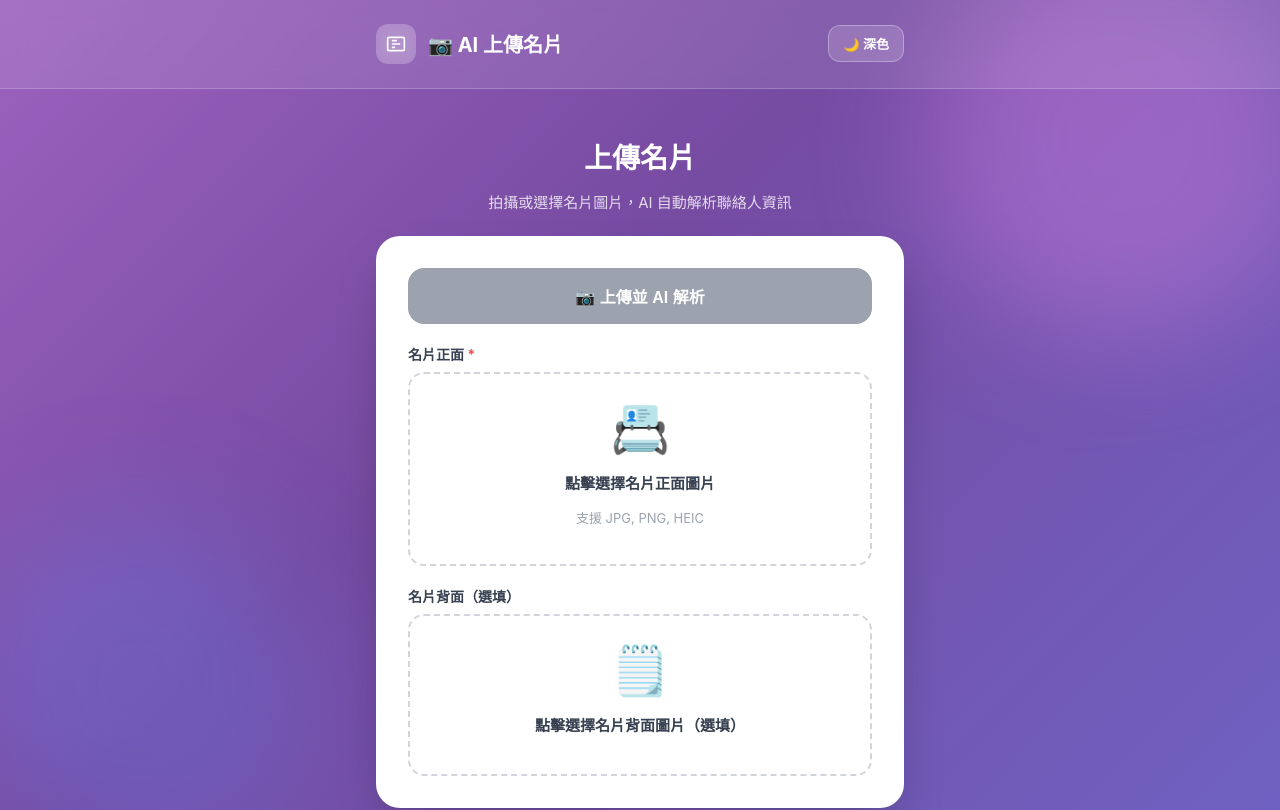
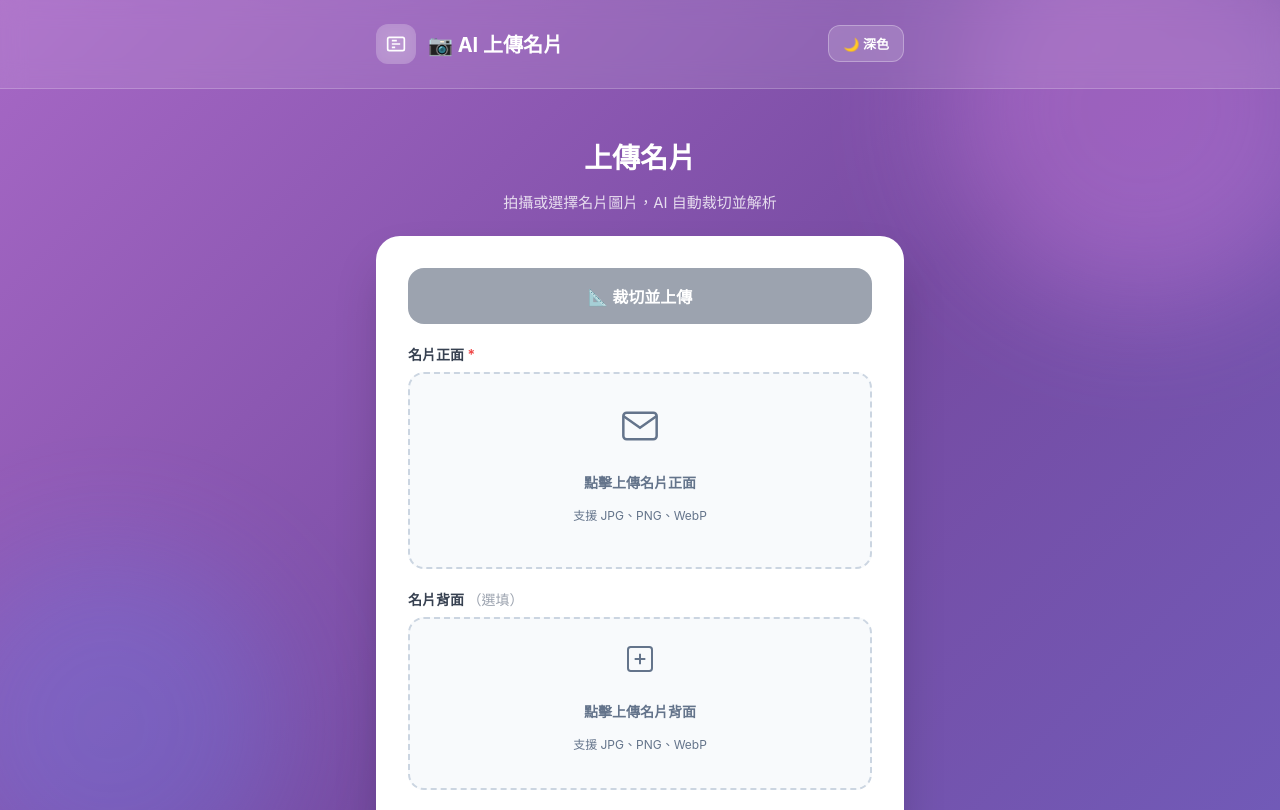
Before and after one commit to yuang093/smartcard-db, a Next.js app in the folder frontend/: page /cards/upload in a window 1280 px wide. Shown: the top 810 px of the page. Built offline with nearby package versions, Linux system fonts and the light colour scheme.

Commit message:
feat(upload): 新增名片裁切功能 — Canvas拖曳選取 + 自動偵測邊緣 + 800px壓縮

```diff
--- a/frontend/app/cards/upload/page.tsx
+++ b/frontend/app/cards/upload/page.tsx
@@ -1,10 +1,23 @@
 'use client';
 
-import { useState, useRef } from "react";
+import { useState, useRef, useEffect } from "react";
 import { useRouter } from "next/navigation";
 import toast, { Toaster } from "react-hot-toast";
 import type { CardUploadResponse } from "@/types";
 import ThemeToggle from "@/components/ThemeToggle";
+
+interface CropArea {
+  x: number;
+  y: number;
+  width: number;
+  height: number;
+}
+
+interface ImagePreview {
+  file: File | null;
+  preview: string | null;
+  cropped: Blob | null;
+}
 
 async function compressImage(file: File, maxSizeBytes: number = 500 * 1024): Promise<File> {
   return new Promise((resolve, reject) => {
@@ -51,6 +64,163 @@ async function compressImage(file: File, maxSizeBytes: number = 500 * 1024): Pro
   });
 }
 
+async function cropAndResizeImage(
+  fileOrBlob: File | Blob,
+  crop: CropArea,
+  targetWidth: number = 800
+): Promise<Blob> {
+  return new Promise((resolve, reject) => {
+    const img = new Image();
+    const url = URL.createObjectURL(fileOrBlob);
+    img.onload = () => {
+      URL.revokeObjectURL(url);
+      const scale = targetWidth / crop.width;
+      const targetHeight = Math.round(crop.height * scale);
+      const canvas = document.createElement('canvas');
+      canvas.width = targetWidth;
+      canvas.height = targetHeight;
+      const ctx = canvas.getContext('2d')!;
+      ctx.drawImage(img, crop.x, crop.y, crop.width, crop.height, 0, 0, targetWidth, targetHeight);
+      canvas.toBlob((blob) => {
+        if (blob) resolve(blob);
+        else reject(new Error('Canvas toBlob failed'));
+      }, 'image/jpeg', 0.85);
+    };
+    img.onerror = () => { URL.revokeObjectURL(url); reject(new Error('Failed to load image')); };
+    img.src = url;
+  });
+}
+
+function autoDetectCrop(width: number, height: number): CropArea {
+  const padding = Math.round(Math.min(width, height) * 0.05);
+  return {
+    x: padding,
+    y: padding,
+    width: width - padding * 2,
+    height: height - padding * 2,
+  };
+}
+
+interface CropCanvasProps {
+  src: string;
+  crop: CropArea;
+  onCropChange: (c: CropArea) => void;
+  label: string;
+}
+
+function CropCanvas({ src, crop, onCropChange, label }: CropCanvasProps) {
+  const canvasRef = useRef<HTMLCanvasElement>(null);
+  const containerRef = useRef<HTMLDivElement>(null);
+  const [dragging, setDragging] = useState(false);
+  const [dragStart, setDragStart] = useState({ x: 0, y: 0 });
+
+  useEffect(() => {
+    const canvas = canvasRef.current;
+    const container = containerRef.current;
+    if (!canvas || !container) return;
+    const ctx = canvas.getContext('2d')!;
+    const img = new Image();
+    img.onload = () => {
+      const displayWidth = container.clientWidth;
+      const scale = displayWidth / img.width;
+      const displayHeight = img.height * scale;
+      canvas.width = displayWidth;
+      canvas.height = displayHeight;
+      ctx.clearRect(0, 0, canvas.width, canvas.height);
+      ctx.drawImage(img, 0, 0, displayWidth, displayHeight);
+      const cx = crop.x * scale;
+      const cy = crop.y * scale;
+      const cw = crop.width * scale;
+      const ch = crop.height * scale;
+      ctx.strokeStyle = '#667EEA';
+      ctx.lineWidth = 2;
+      ctx.setLineDash([5, 3]);
+      ctx.strokeRect(cx, cy, cw, ch);
+      ctx.setLineDash([]);
+      ctx.fillStyle = 'rgba(102,126,234,0.15)';
+      ctx.fillRect(cx, cy, cw, ch);
+    };
+    img.src = src;
+  }, [src, crop]);
+
+  function getCropFromEvent(e: React.MouseEvent<HTMLCanvasElement>) {
+    const container = containerRef.current;
+    if (!container) return crop;
+    const rect = container.getBoundingClientRect();
+    const scaleX = 1;
+    const scaleY = 1;
+    const x = (e.clientX - rect.left) * scaleX;
+    const y = (e.clientY - rect.top) * scaleY;
+    return { x, y, width: crop.width, height: crop.height };
+  }
+
+  return (
+    <div style={{ marginBottom: '1rem' }}>
+      <p style={{ fontSize: '0.8rem', fontWeight: '600', color: '#667EEA', marginBottom: '0.5rem' }}>
+        {label} — 拖曳選取裁切範圍
+      </p>
+      <div ref={containerRef} style={{ position: 'relative', borderRadius: '0.75rem', overflow: 'hidden', border: '2px solid #667EEA', cursor: 'crosshair' }}>
+        <canvas
+          ref={canvasRef}
+          style={{ display: 'block', width: '100%' }}
+          onMouseDown={(e) => {
+            const ev = e as unknown as React.MouseEvent<HTMLCanvasElement>;
+            setDragging(true);
+            setDragStart({ x: ev.clientX, y: ev.clientY });
+          }}
+          onMouseMove={(e) => {
+            if (!dragging) return;
+            const ev = e as unknown as React.MouseEvent<HTMLCanvasElement>;
+            const container = containerRef.current;
+            if (!container) return;
+            const img = new window.Image();
+            img.src = src;
+            const rect = container.getBoundingClientRect();
+            const scaleX = img.width / rect.width;
+            const scaleY = img.height / rect.height;
+            const rawX = (ev.clientX - rect.left);
+            const rawY = (ev.clientY - rect.top);
+            const rawW = Math.abs(ev.clientX - (dragStart.x));
+            const rawH = Math.abs(ev.clientY - (dragStart.y));
+            onCropChange({
+              x: Math.max(0, Math.min(crop.x, rawX * scaleX)),
+              y: Math.max(0, Math.min(crop.y, rawY * scaleY)),
+              width: Math.min(img.width - crop.x, rawW * scaleX),
+              height: Math.min(img.height - crop.y, rawH * scaleY),
+            });
+          }}
+          onMouseUp={() => setDragging(false)}
+          onMouseLeave={() => setDragging(false)}
+        />
+      </div>
+      <div style={{ display: 'flex', gap: '0.5rem', marginTop: '0.5rem' }}>
+        <button
+          type="button"
+          onClick={() => {
+            const img = new window.Image();
+            img.src = src;
+            onCropChange(autoDetectCrop(img.width, img.height));
+          }}
+          style={{ flex: 1, padding: '0.5rem', fontSize: '0.8rem', borderRadius: '0.5rem', border: '1px solid #667EEA', background: '#EEF2FF', color: '#667EEA', cursor: 'pointer', fontWeight: '600' }}
+        >
+          🔄 自動偵測
+        </button>
+        <button
+          type="button"
+          onClick={() => {
+            const img = new window.Image();
+            img.src = src;
+            onCropChange({ x: 0, y: 0, width: img.width, height: img.height });
+          }}
+          style={{ flex: 1, padding: '0.5rem', fontSize: '0.8rem', borderRadius: '0.5rem', border: '1px solid #9CA3AF', background: 'white', color: '#6B7280', cursor: 'pointer', fontWeight: '600' }}
+        >
+          顯示全部
+        </button>
+      </div>
+    </div>
+  );
+}
+
 interface ParsedCard {
   name?: string | null;
   company?: string | null;
@@ -72,57 +242,75 @@ export default function UploadPage() {
   const frontInputRef = useRef<HTMLInputElement>(null);
   const backInputRef = useRef<HTMLInputElement>(null);
 
-  const [frontFile, setFrontFile] = useState<File | null>(null);
-  const [backFile, setBackFile] = useState<File | null>(null);
-  const [frontPreview, setFrontPreview] = useState<string | null>(null);
-  const [backPreview, setBackPreview] = useState<string | null>(null);
+  const [frontImg, setFrontImg] = useState<ImagePreview>({ file: null, preview: null, cropped: null });
+  const [backImg, setBackImg] = useState<ImagePreview>({ file: null, preview: null, cropped: null });
+  const [frontCrop, setFrontCrop] = useState<CropArea | null>(null);
+  const [backCrop, setBackCrop] = useState<CropArea | null>(null);
   const [loading, setLoading] = useState(false);
   const [error, setError] = useState("");
 
   function handleFrontChange(e: React.ChangeEvent<HTMLInputElement>) {
     const file = e.target.files?.[0];
     if (!file) return;
-    setFrontFile(file);
-    setFrontPreview(URL.createObjectURL(file));
+    const preview = URL.createObjectURL(file);
+    const img = new Image();
+    img.onload = () => {
+      setFrontCrop(autoDetectCrop(img.width, img.height));
+    };
+    img.src = preview;
+    setFrontImg({ file, preview, cropped: null });
     setError("");
   }
 
   function handleBackChange(e: React.ChangeEvent<HTMLInputElement>) {
     const file = e.target.files?.[0];
     if (!file) return;
-    setBackFile(file);
-    setBackPreview(URL.createObjectURL(file));
+    const preview = URL.createObjectURL(file);
+    const img = new Image();
+    img.onload = () => {
+      setBackCrop(autoDetectCrop(img.width, img.height));
+    };
+    img.src = preview;
+    setBackImg({ file, preview, cropped: null });
   }
 
   function clearBack() {
-    setBackFile(null);
-    setBackPreview(null);
+    setBackImg({ file: null, preview: null, cropped: null });
+    setBackCrop(null);
     if (backInputRef.current) backInputRef.current.value = "";
   }
 
-  async function handleSubmit(e: React.FormEvent) {
-    e.preventDefault();
-    if (!frontFile) {
-      toast.error("請選擇名片正面圖片");
-      return;
+  async function handleCropAndUpload() {
+    if (!frontImg.file || !frontImg.preview) return;
+
+    setLoading(true);
+    toast.loading("📐 裁切影像中...", { id: "upload-toast", duration: 999999 });
+
+    try {
+      let frontBlob: Blob;
+      if (frontCrop) {
+        frontBlob = await cropAndResizeImage(frontImg.file, frontCrop, 800);
+      } else {
+        const comp = await compressImage(frontImg.file, 500 * 1024);
+        frontBlob = comp;
       }
 
-    setLoading(true);
+      let backBlob: Blob | null = null;
+      if (backImg.file && backImg.preview && backCrop) {
+        backBlob = await cropAndResizeImage(backImg.file, backCrop, 800);
+      } else if (backImg.file) {
+        const comp = await compressImage(backImg.file, 500 * 1024);
+        backBlob = comp;
+      }
+
+      toast.dismiss("upload-toast");
       toast.loading("📤 上傳中，請稍候...", { id: "upload-toast", duration: 999999 });
 
-    try {
-      let frontToSend = frontFile;
-      let backToSend = backFile;
-      try {
-        frontToSend = await compressImage(frontFile, 500 * 1024);
-        if (backFile) backToSend = await compressImage(backFile, 500 * 1024);
-      } catch (cmpErr) {
-        console.warn("Compression failed:", cmpErr);
+      const formData = new FormData();
+      formData.append("front", new File([frontBlob], "front.jpg", { type: 'image/jpeg' }));
+      if (backBlob) {
+        formData.append("back", new File([backBlob], "back.jpg", { type: 'image/jpeg' }));
       }
-
-      const formData = new FormData();
-      formData.append("front", frontToSend);
-      if (backToSend) formData.append("back", backToSend);
 
       const token = localStorage.getItem("smartcard_auth")
         ? JSON.parse(localStorage.getItem("smartcard_auth")!).token
@@ -157,17 +345,14 @@ export default function UploadPage() {
         throw new Error("AI 辨識失敗：" + parsed._parse_error);
       }
 
-      const frontPreviewUrl = frontPreview || URL.createObjectURL(frontFile);
-      const backPreviewUrl = backFile ? (backPreview || URL.createObjectURL(backFile)) : null;
-
       sessionStorage.setItem(
         "parsed_card",
         JSON.stringify({
           ...parsed,
           front_image_url: data.front_image_url,
           back_image_url: data.back_image_url,
-          _front_preview: frontPreviewUrl,
-          _back_preview: backPreviewUrl,
+          _front_preview: frontImg.preview,
+          _back_preview: backImg.preview,
         })
       );
 
@@ -212,125 +397,170 @@ export default function UploadPage() {
         {/* Header text */}
         <div style={{ textAlign: 'center', marginBottom: '1.5rem' }}>
           <h2 style={{ fontSize: '1.75rem', fontWeight: '700', color: 'white', marginBottom: '0.5rem' }}>上傳名片</h2>
-          <p style={{ color: 'rgba(255,255,255,0.8)', fontSize: '0.9375rem' }}>拍攝或選擇名片圖片，AI 自動解析聯絡人資訊</p>
+          <p style={{ color: 'rgba(255,255,255,0.8)', fontSize: '0.9375rem' }}>拍攝或選擇名片圖片，AI 自動裁切並解析</p>
         </div>
 
         {/* Upload Card */}
         <div style={{ background: 'white', borderRadius: '1.5rem', boxShadow: '0 25px 50px -12px rgba(0,0,0,0.25)', padding: '2rem', position: 'relative', zIndex: 1, animation: 'slideUp 0.4s ease-out' }}>
-          <form onSubmit={handleSubmit} style={{ display: 'flex', flexDirection: 'column', gap: '1.25rem' }}>
           {/* Submit Button */}
           <button
-              type="submit"
-              disabled={!frontFile || loading}
+            type="button"
+            onClick={handleCropAndUpload}
+            disabled={!frontImg.file || loading}
             style={{
               width: '100%',
+              marginBottom: '1.25rem',
               padding: '1rem',
-                background: !frontFile || loading ? '#9CA3AF' : 'linear-gradient(-45deg, #667eea, #764ba2)',
+              background: !frontImg.file || loading ? '#9CA3AF' : 'linear-gradient(-45deg, #667eea, #764ba2)',
               color: 'white',
               fontWeight: '700',
               fontSize: '1rem',
               borderRadius: '1rem',
               border: 'none',
-                cursor: !frontFile || loading ? 'not-allowed' : 'pointer',
-                boxShadow: !frontFile || loading ? 'none' : '0 4px 15px rgba(102,126,234,0.35)',
+              cursor: !frontImg.file || loading ? 'not-allowed' : 'pointer',
+              boxShadow: !frontImg.file || loading ? 'none' : '0 4px 15px rgba(102,126,234,0.35)',
               transition: 'all 0.3s',
             }}
-              onMouseOver={(e) => { if (frontFile && !loading) { (e.currentTarget as HTMLButtonElement).style.transform = 'translateY(-2px)'; } }}
+            onMouseOver={(e) => { if (frontImg.file && !loading) { (e.currentTarget as HTMLButtonElement).style.transform = 'translateY(-2px)'; } }}
             onMouseOut={(e) => { (e.currentTarget as HTMLButtonElement).style.transform = 'translateY(0)'; }}
           >
-              {loading ? '⏳ AI 辨識中...' : '📷 上傳並 AI 解析'}
+            {loading ? '⏳ 處理中...' : '📐 裁切並上傳'}
           </button>
 
+          {error && (
+            <div style={{ padding: '0.75rem', background: '#FEE2E2', borderRadius: '0.75rem', color: '#991B1B', fontSize: '0.875rem', marginBottom: '1rem', textAlign: 'center' }}>
+              {error}
+            </div>
+          )}
+
           {/* Front Image */}
-            <div>
+          <div style={{ marginBottom: '1.25rem' }}>
             <label style={{ display: 'block', fontSize: '0.875rem', fontWeight: '600', color: '#374151', marginBottom: '0.5rem' }}>
               名片正面 <span style={{ color: '#EF4444' }}>*</span>
             </label>
             <div
               onClick={() => frontInputRef.current?.click()}
               style={{
-                  border: `2px dashed ${frontFile ? '#667eea' : '#d1d5db'}`,
+                border: '2px dashed #CBD5E1',
+                borderRadius: '1rem',
+                padding: '2rem',
+                textAlign: 'center',
+                cursor: 'pointer',
+                transition: 'all 0.2s',
+                background: '#F8FAFC',
+              }}
+              onMouseOver={(e) => { (e.currentTarget as HTMLDivElement).style.borderColor = '#667EEA'; (e.currentTarget as HTMLDivElement).style.background = '#EEF2FF'; }}
+              onMouseOut={(e) => { (e.currentTarget as HTMLDivElement).style.borderColor = '#CBD5E1'; (e.currentTarget as HTMLDivElement).style.background = '#F8FAFC'; }}
+            >
+              {frontImg.preview ? (
+                <CropCanvas
+                  src={frontImg.preview}
+                  crop={frontCrop || { x: 0, y: 0, width: 1, height: 1 }}
+                  onCropChange={setFrontCrop}
+                  label="正面"
+                />
+              ) : (
+                <div style={{ color: '#64748B' }}>
+                  <svg width="40" height="40" viewBox="0 0 24 24" fill="none" stroke="currentColor" strokeWidth="1.5" style={{ margin: '0 auto 0.5rem' }}>
+                    <path d="M4 4h16c1.1 0 2 .9 2 2v12c0 1.1-.9 2-2 2H4c-1.1 0-2-.9-2-2V6c0-1.1.9-2 2-2z"/>
+                    <polyline points="22,6 12,13 2,6"/>
+                  </svg>
+                  <p style={{ fontSize: '0.875rem', fontWeight: '600' }}>點擊上傳名片正面</p>
+                  <p style={{ fontSize: '0.75rem', marginTop: '0.25rem' }}>支援 JPG、PNG、WebP</p>
+                </div>
+              )}
+            </div>
+            <input ref={frontInputRef} type="file" accept="image/*" onChange={handleFrontChange} style={{ display: 'none' }} />
+          </div>
+
+          {/* Back Image */}
+          <div style={{ marginBottom: '1rem' }}>
+            <label style={{ display: 'block', fontSize: '0.875rem', fontWeight: '600', color: '#374151', marginBottom: '0.5rem' }}>
+              名片背面 <span style={{ color: '#9CA3AF', fontWeight: '400' }}>（選填）</span>
+            </label>
+            <div
+              onClick={() => backInputRef.current?.click()}
+              style={{
+                border: '2px dashed #CBD5E1',
                 borderRadius: '1rem',
                 padding: '1.5rem',
                 textAlign: 'center',
                 cursor: 'pointer',
-                  background: frontFile ? 'rgba(102, 126, 234, 0.05)' : 'transparent',
                 transition: 'all 0.2s',
+                background: '#F8FAFC',
               }}
-                onMouseOver={(e) => { (e.currentTarget as HTMLDivElement).style.borderColor = '#667eea'; }}
-                onMouseOut={(e) => { (e.currentTarget as HTMLDivElement).style.borderColor = frontFile ? '#667eea' : '#d1d5db'; }}
+              onMouseOver={(e) => { (e.currentTarget as HTMLDivElement).style.borderColor = '#667EEA'; (e.currentTarget as HTMLDivElement).style.background = '#EEF2FF'; }}
+              onMouseOut={(e) => { (e.currentTarget as HTMLDivElement).style.borderColor = '#CBD5E1'; (e.currentTarget as HTMLDivElement).style.background = '#F8FAFC'; }}
             >
-                <input ref={frontInputRef} type="file" accept="image/*" className="hidden" onChange={handleFrontChange} />
-                {frontPreview ? (
-                  <div style={{ position: 'relative', display: 'inline-block' }}>
-                    <img src={frontPreview} alt="正面預覽" style={{ maxHeight: '12rem', borderRadius: '0.75rem', boxShadow: '0 4px 12px rgba(0,0,0,0.15)' }} />
+              {backImg.preview ? (
+                <CropCanvas
+                  src={backImg.preview}
+                  crop={backCrop || { x: 0, y: 0, width: 1, height: 1 }}
+                  onCropChange={setBackCrop}
+                  label="背面"
+                />
+              ) : (
+                <div style={{ color: '#64748B' }}>
+                  <svg width="32" height="32" viewBox="0 0 24 24" fill="none" stroke="currentColor" strokeWidth="1.5" style={{ margin: '0 auto 0.5rem' }}>
+                    <rect x="3" y="3" width="18" height="18" rx="2"/>
+                    <path d="M12 8v8M8 12h8"/>
+                  </svg>
+                  <p style={{ fontSize: '0.875rem', fontWeight: '600' }}>點擊上傳名片背面</p>
+                  <p style={{ fontSize: '0.75rem', marginTop: '0.25rem' }}>支援 JPG、PNG、WebP</p>
+                </div>
+              )}
+            </div>
+            <input ref={backInputRef} type="file" accept="image/*" onChange={handleBackChange} style={{ display: 'none' }} />
+            {backImg.preview && (
               <button
                 type="button"
-                      onClick={(e) => { e.stopPropagation(); setFrontFile(null); setFrontPreview(null); if (frontInputRef.current) frontInputRef.current.value = ""; }}
-                      style={{ position: 'absolute', top: '-0.5rem', right: '-0.5rem', width: '1.75rem', height: '1.75rem', borderRadius: '50%', background: '#EF4444', color: 'white', border: 'none', cursor: 'pointer', fontSize: '1.125rem', lineHeight: '1', display: 'flex', alignItems: 'center', justifyContent: 'center' }}
+                onClick={clearBack}
+                style={{
+                  marginTop: '0.5rem',
+                  width: '100%',
+                  padding: '0.5rem',
+                  background: '#FEE2E2',
+                  color: '#991B1B',
+                  fontSize: '0.8rem',
+                  fontWeight: '600',
+                  borderRadius: '0.5rem',
+                  border: 'none',
+                  cursor: 'pointer',
+                }}
               >
-                      ×
+                🗑 移除背面
               </button>
-                  </div>
-                ) : (
-                  <div style={{ color: '#9CA3AF' }}>
-                    <div style={{ fontSize: '3rem', marginBottom: '0.75rem' }}>📇</div>
-                    <p style={{ color: '#374151', fontSize: '0.9375rem', fontWeight: '600' }}>點擊選擇名片正面圖片</p>
-                    <p style={{ color: '#9CA3AF', fontSize: '0.8125rem', marginTop: '0.25rem' }}>支援 JPG, PNG, HEIC</p>
-                  </div>
             )}
           </div>
         </div>
 
-            {/* Back Image (Optional) */}
-            <div>
-              <label style={{ display: 'block', fontSize: '0.875rem', fontWeight: '600', color: '#374151', marginBottom: '0.5rem' }}>
-                名片背面（選填）
-              </label>
-              <div
-                onClick={() => backInputRef.current?.click()}
-                style={{
-                  border: `2px dashed ${backFile ? '#667eea' : '#d1d5db'}`,
-                  borderRadius: '1rem',
-                  padding: '1.5rem',
-                  textAlign: 'center',
-                  cursor: 'pointer',
-                  background: backFile ? 'rgba(102, 126, 234, 0.05)' : 'transparent',
-                  transition: 'all 0.2s',
-                }}
-                onMouseOver={(e) => { (e.currentTarget as HTMLDivElement).style.borderColor = '#667eea'; }}
-                onMouseOut={(e) => { (e.currentTarget as HTMLDivElement).style.borderColor = backFile ? '#667eea' : '#d1d5db'; }}
-              >
-                <input ref={backInputRef} type="file" accept="image/*" className="hidden" onChange={handleBackChange} />
-                {backPreview ? (
-                  <div style={{ position: 'relative', display: 'inline-block' }}>
-                    <img src={backPreview} alt="背面預覽" style={{ maxHeight: '12rem', borderRadius: '0.75rem', boxShadow: '0 4px 12px rgba(0,0,0,0.15)' }} />
-                    <button
-                      type="button"
-                      onClick={(e) => { e.stopPropagation(); clearBack(); }}
-                      style={{ position: 'absolute', top: '-0.5rem', right: '-0.5rem', width: '1.75rem', height: '1.75rem', borderRadius: '50%', background: '#EF4444', color: 'white', border: 'none', cursor: 'pointer', fontSize: '1.125rem', lineHeight: '1', display: 'flex', alignItems: 'center', justifyContent: 'center' }}
-                    >
-                      ×
-                    </button>
-                  </div>
-                ) : (
-                  <div style={{ color: '#9CA3AF' }}>
-                    <div style={{ fontSize: '3rem', marginBottom: '0.75rem' }}>🗒️</div>
-                    <p style={{ color: '#374151', fontSize: '0.9375rem', fontWeight: '600' }}>點擊選擇名片背面圖片（選填）</p>
-                  </div>
-                )}
-              </div>
-            </div>
-
-            {/* Error */}
-            {error && (
-              <div style={{ padding: '0.875rem', background: '#FEE2E2', border: '1px solid #FECACA', borderRadius: '0.75rem', color: '#EF4444', fontSize: '0.875rem', fontWeight: '500' }}>
-                {error}
-              </div>
-            )}
-          </form>
+        {/* Instructions */}
+        <div style={{ marginTop: '1rem', padding: '1rem', background: 'rgba(255,255,255,0.1)', borderRadius: '1rem', backdropFilter: 'blur(8px)' }}>
+          <p style={{ color: 'rgba(255,255,255,0.8)', fontSize: '0.8rem', textAlign: 'center', lineHeight: 1.6 }}>
+            💡 提示：上傳後可拖曳選取名片範圍，系統會自動裁切並壓縮至 800px 寬，適合手機快速載入
+          </p>
         </div>
       </main>
+
+      <style>{`
+        @keyframes gradientShift {
+          0% { background-position: 0% 50%; }
+          50% { background-position: 100% 50%; }
+          100% { background-position: 0% 50%; }
+        }
+        @keyframes slideUp {
+          from { opacity: 0; transform: translateY(20px); }
+          to { opacity: 1; transform: translateY(0); }
+        }
+        @keyframes float1 {
+          0%, 100% { transform: translateY(0) rotate(0deg); }
+          50% { transform: translateY(-20px) rotate(5deg); }
+        }
+        @keyframes float2 {
+          0%, 100% { transform: translateY(0) rotate(0deg); }
+          50% { transform: translateY(20px) rotate(-5deg); }
+        }
+      `}</style>
     </div>
   );
 }
```
Lines whose indentation alone changed are shown as unchanged.
